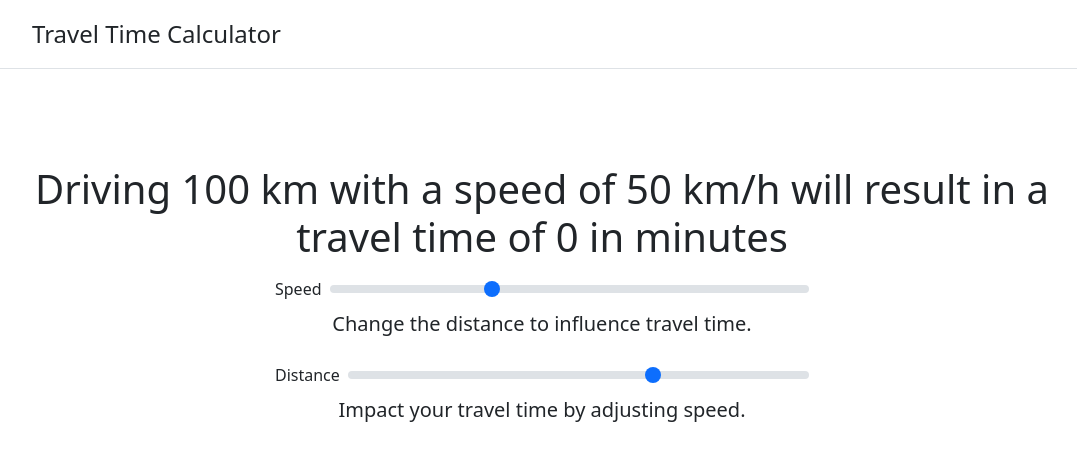
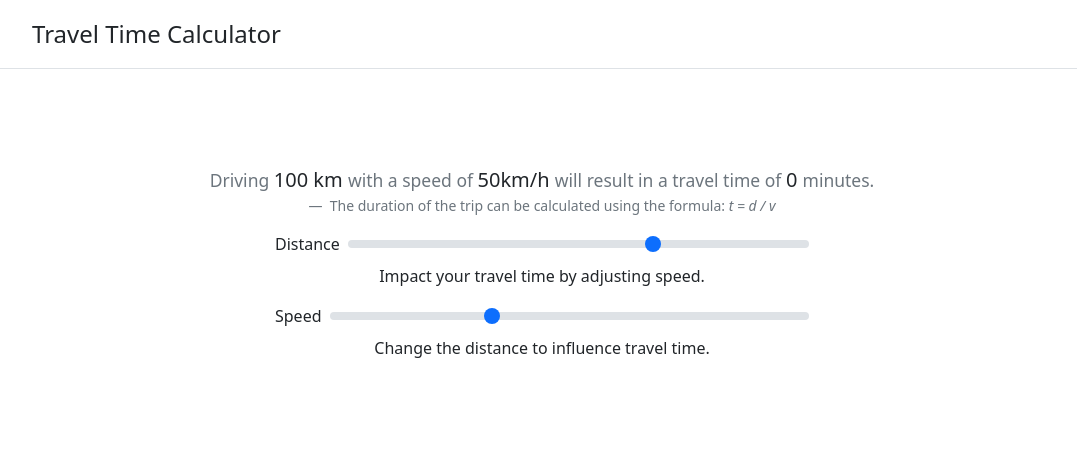
Before and after one commit to moskv08/Speed-Calculator-App, an Angular app in the folder ui-speedcalculator-angular/: page / in a window 1280 px wide. Shown: the top 460 px of the page, without its empty margins (98-1175 px from the left). Built offline with nearby package versions, Linux system fonts and the light colour scheme.

Commit message:
Clean up visualization

```diff
--- a/ui-speedcalculator-angular/src/app/app.component.html
+++ b/ui-speedcalculator-angular/src/app/app.component.html
@@ -9,24 +9,37 @@
 
   <!-- CONTENT -->
   <div class="px-4 py-5 my-5 text-center">
-    <p class="display-6">Driving <span>{{ distance }} km</span> with a speed of <span>{{ speed }}</span> km/h will result in a travel time of <span>{{ travelTime }} in minutes</span></p>
 
+    <!-- QUOTE -->
+    <figure class="text-center">
+      <blockquote class="blockquote">
+        <p><small class="text-muted">Driving </small>{{ distance }} km <small class="text-muted">
+          with a speed of </small>{{ speed }}km/h <small class="text-muted">will result in a travel time of
+            </small>{{ travelTime }} <small class="text-muted"> minutes.</small></p>
+      </blockquote>
+      <figcaption class="blockquote-footer">
+        The duration of the trip can be calculated using the formula: <cite title="formula">t = d / v</cite>
+      </figcaption>
+    </figure>
+
+    <!-- DISTANCE -->
+    <div class="col-lg-6 mx-auto">
+      <div class="d-grid gap-2 d-sm-flex justify-content-sm-center">
+        <label for="distanceRange" class="form-label">Distance</label>
+        <input type="range" class="form-range" id="distanceRange" min="0" max="150" value="100"
+          (input)="setDistance($event.target.value)">
+      </div>
+      <p>Impact your travel time by adjusting speed.</p>
+    </div>
+
+    <!-- SPEED -->
     <div class="col-lg-6 mx-auto">
       <div class="d-grid gap-2 d-sm-flex justify-content-sm-center">
         <label for="customRange1" class="form-label">Speed</label>
         <input type="range" class="form-range" id="speedRange" min="0" max="150" value="50"
           (input)="setSpeed($event.target.value)">
       </div>
-      <p class="lead mb-4">Change the distance to influence travel time.</p>
-    </div>
-
-    <div class="col-lg-6 mx-auto">
-      <div class="d-grid gap-2 d-sm-flex justify-content-sm-center">
-        <label for="distanceRange" class="form-label">Distance</label>
-        <input type="range" class="form-range" id="distanceRange" min="0" max="150" value="100"
-          (input)="setDistance($event.target.value)">
-      </div>
-      <p class="lead mb-4">Impact your travel time by adjusting speed.</p>
+      <p>Change the distance to influence travel time.</p>
     </div>
   </div>
 </div>
--- a/ui-speedcalculator-angular/src/app/app.component.ts
+++ b/ui-speedcalculator-angular/src/app/app.component.ts
@@ -20,17 +20,21 @@ export class AppComponent {
   ngOnInit(){ }
 
   setSpeed(speed: number) {
-    if(speed < 0 || speed > 150) {
-      console.log('Something went wrong.')
+    try {
+      this.speed = speed;
+      this.travelTime = this.service.calculateTravelTime(this.speed, this.distance)
+    } catch (error) {
+      console.log(error);
     }
-
-    this.speed = speed;
-    this.travelTime = this.service.calculateTravelTime(this.speed, this.distance)
   }
 
   setDistance(distance: number) {
-    this.distance = distance;
-    this.travelTime = this.service.calculateTravelTime(this.speed, this.distance)
+    try {
+      this.distance = distance;
+      this.travelTime = this.service.calculateTravelTime(this.speed, this.distance);
+    } catch (error) {
+      console.log(error);
+    }
   }
 
 }
--- a/ui-speedcalculator-angular/src/app/services/calculator.service.ts
+++ b/ui-speedcalculator-angular/src/app/services/calculator.service.ts
@@ -20,7 +20,7 @@ export class CalculatorService {
     // Travel time in minutes
     this.travelTime = (s / v) / 60;
 
-        // this.travelTime = (Math.round((s / v) / 60)).toFixed(2);
+    // this.travelTime = (Math.round((s / v) / 60)).toFixed(2);
     return this.travelTime;
   }
 }
```
